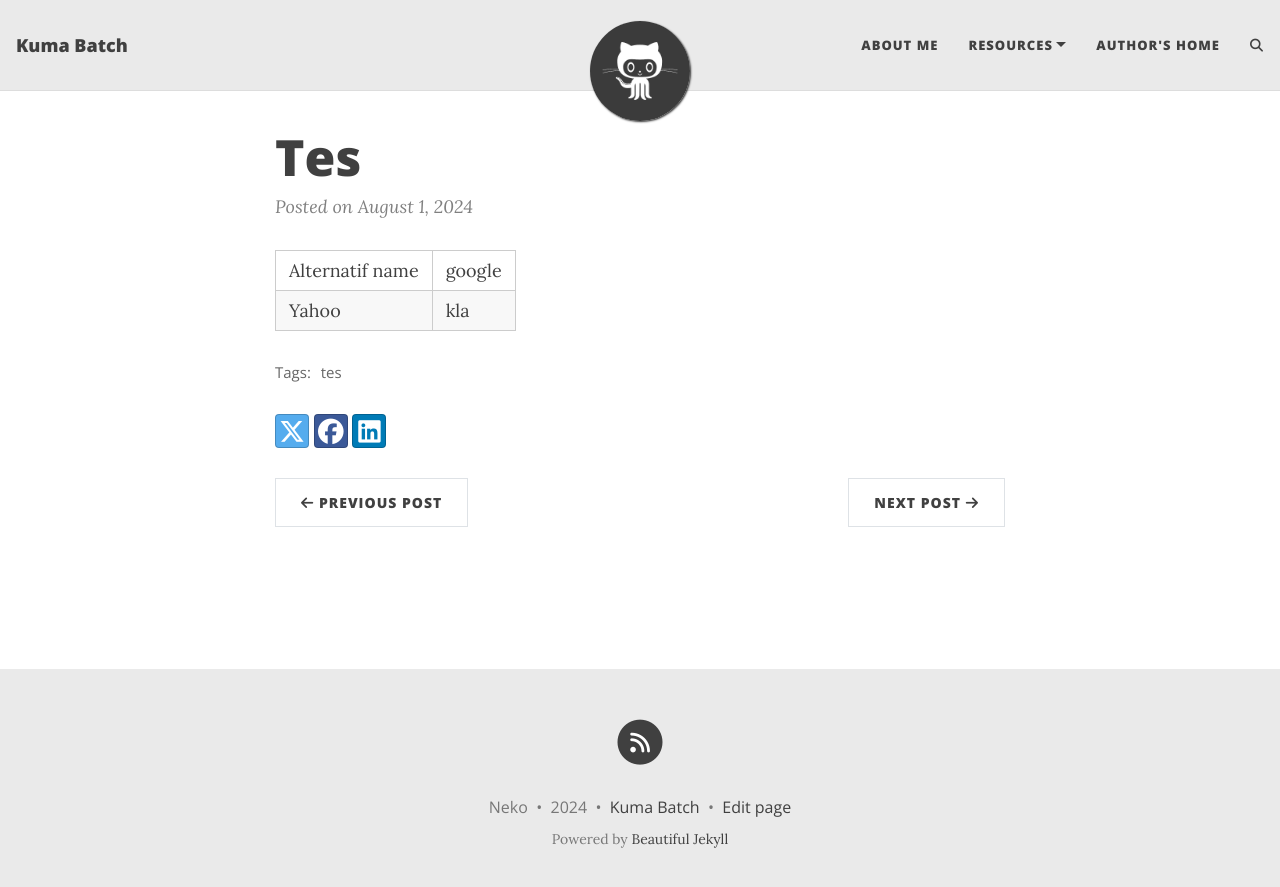
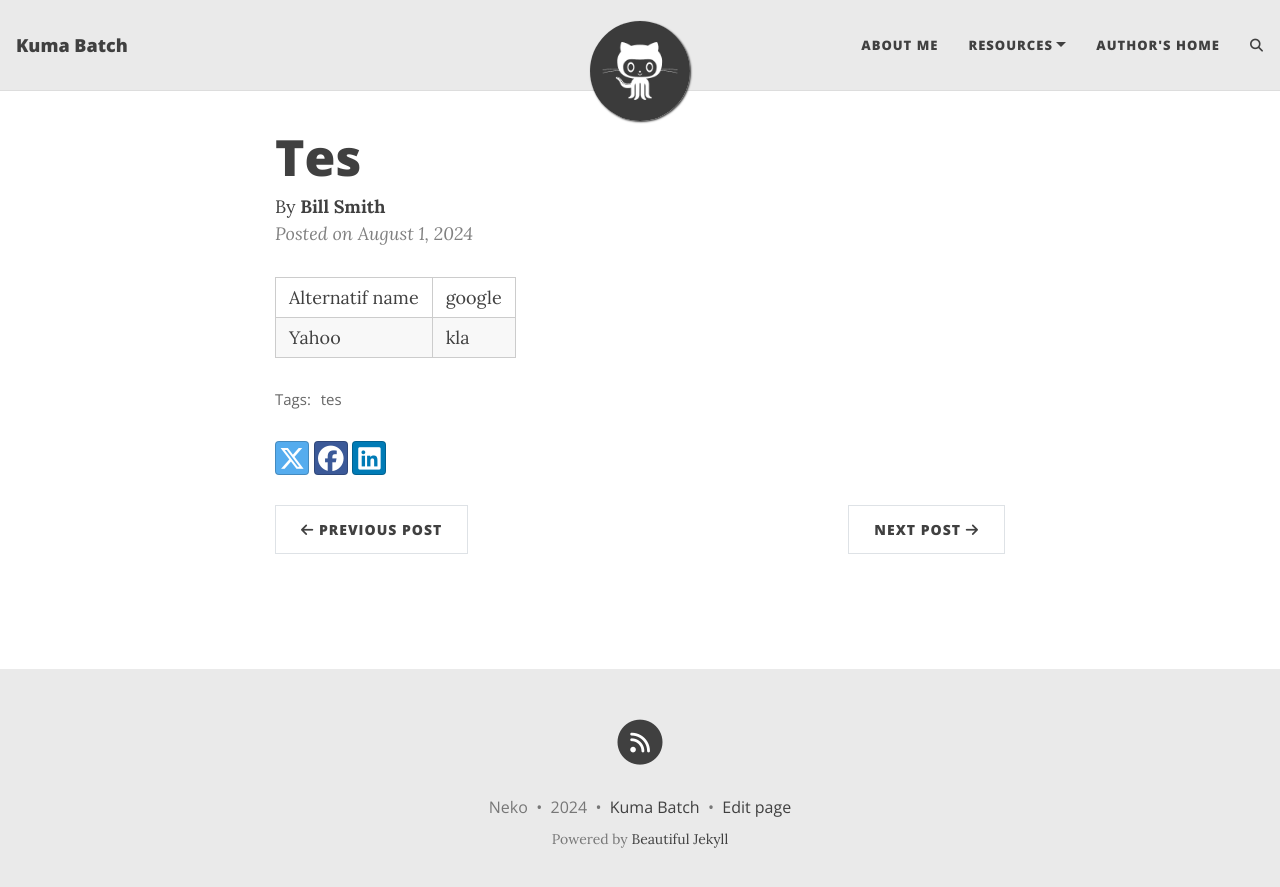
Before and after one commit to kumabatch/kumabatch.github.io, a Jekyll site: the page built from _posts/2024-08-01-tes.md, in a window 1280 px wide. Shown: the top 887 px of the page. Built offline with Jekyll 4.4.1, drawn with Linux system fonts in a browser that asks for light colours; comment, search, counter and statistics services are not loaded.

Commit message:
2024-08-01-tes.md

```diff
--- a/_posts/2024-08-01-tes.md
+++ b/_posts/2024-08-01-tes.md
@@ -2,6 +2,9 @@
 layout: post
 Title: tes
 tag: [tes]
+comments: true
+mathjax: true
+author: Bill Smith
 ---
 | Alternatif name | google |
 | Yahoo | kla |
```
